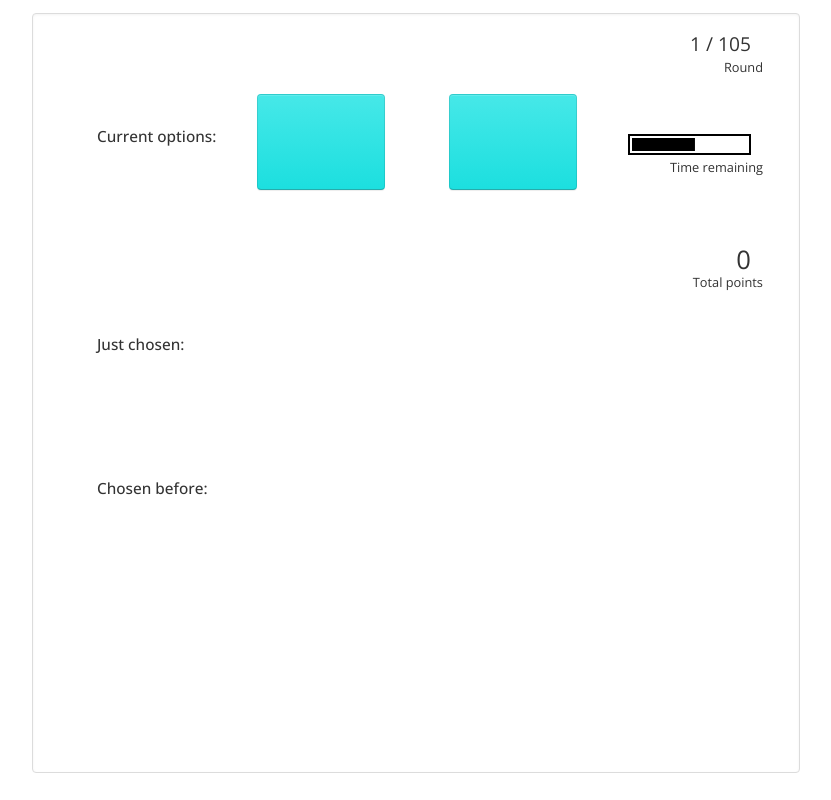
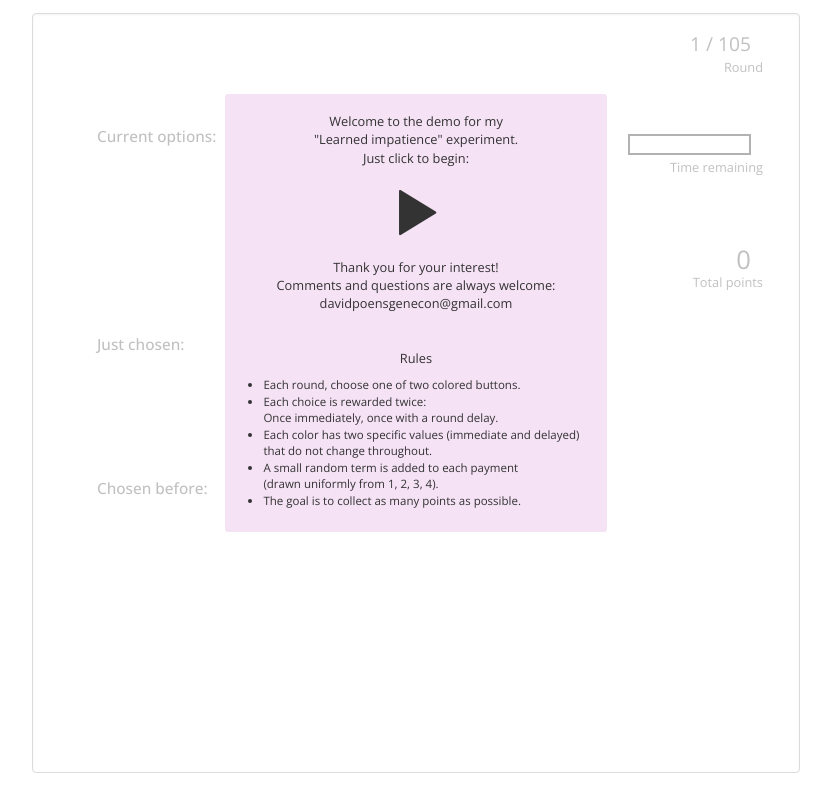
Before and after one commit to davidpoensgen/learned-impatience, a plain HTML site: page main.html in a window 1280 px wide. Shown: the whole page, without its empty margins (224-1055 px from the left). Drawn offline with nearby package versions, Linux system fonts and the light colour scheme.

Commit message:
Added start-screen, rules.

```diff
--- a/impatience.js
+++ b/impatience.js
@@ -1,4 +1,4 @@
-class impatience {
+class LearnedImpatience {
     constructor() {
         this.num_rounds = 105;
         this.round = 0;
@@ -25,13 +25,12 @@ class impatience {
 
     choose(side) {
         this.pause_timer();
-        let chosen_button = $('nothing');
-        let foregone_button = $('nothing');
-        if (side == 'left') {
+        let chosen_button, foregone_button;
+        if (side === 'left') {
             chosen_button = this.left_button;
             foregone_button = this.right_button;
             this.choice.push(this.sequence[this.round][0]);
-        } else if (side == 'right') {
+        } else if (side === 'right') {
             chosen_button = this.right_button;
             foregone_button = this.left_button;
             this.choice.push(this.sequence[this.round][1]);
--- a/main.html
+++ b/main.html
@@ -2,7 +2,7 @@
 <html lang="en">
 <head>
     <meta charset="UTF-8">
-    <title>Title</title>
+    <title>Learned Impatience: Demo</title>
     <!--<script src="https://cdnjs.cloudflare.com/ajax/libs/twitter-bootstrap/3.0.2/js/bootstrap.min.js"-->
     <!--        integrity="sha512-W8ycLBPqocJZbinDno6mq7cF+m88ALasCumLMkni7q/qVsFnyR6YGJKH/4vUKfnQyfe92rFY1ffgA4GXPJqrMg=="-->
     <!--        crossorigin="anonymous" referrerpolicy="no-referrer"></script>-->
@@ -168,7 +168,7 @@
             left: 25vw;
         }
 
-        .text-left{
+        .text_left{
             position: absolute;
             left: 5vw;
             font-size: 1.2vw;
@@ -178,7 +178,7 @@
             -webkit-user-select: none;
         }
 
-        .text-right{
+        .text_right{
             position: absolute;
             text-align: right;
             user-select: none;
@@ -308,10 +308,7 @@
             background-color: #844f98;
             border-color: #754687;
         }
-        /*</editor-fold>*/
 
-
-        /*<editor-fold desc="btn-info teal">*/
         .btn-info {
             background-color: #46e8e8;
             border-color: #46e8e8;
@@ -360,35 +357,97 @@
             border-color: #46e8e8;
         }
 
-
-
+        .start_task{
+            border-radius: .25vw;
+            position: absolute;
+            background:   #f5e2f5;
+            top: 6.25vw;
+            left: 15vw;
+            right: 15vw;
+            /*height: 6vw;*/
+            font-size: 1vw;
+            transition: opacity 1s;
+        }
+        .start_task .glyphicon{
+            font-size: 4vw;
+            cursor: pointer;
+        }
+        .start_task ul{
+            padding-right: 1vw;
+            padding-left: 3vw;
+            padding-bottom: 1vw;
+            font-size: .9vw;
+        }
 
     </style>
 </head>
 <body>
 
 <div class="impatience-container well">
-    <div class="options_label text-left">Current options:</div>
-    <div class="history0_label text-left">Just chosen:</div>
-    <div class="history1_label text-left">Chosen before:</div>
+    <div class="start_task text-center">
+        <br>
+        <span>
+            Welcome to the demo for my <br>
+            "Learned impatience" experiment. <br>
+            Just click to begin:
+        </span>
+        <br>
+        <br>
+        <span class="glyphicon glyphicon-play" onclick="start()"></span>
+        <br>
+        <br>
+        Thank you for your interest!<br>
+        Comments and questions are always welcome:<br>
+        davidpoensgenecon@gmail.com
+        <br>
+        <br>
+        <br>
+        <p>
+            Rules
+        </p>
+        <ul class="text-left pr-2">
+            <li>Each round, choose one of two colored buttons.</li>
+            <li>Each choice is rewarded twice:<br>
+                Once immediately, once with a round delay.</li>
+            <li>Each color has two specific values (immediate and delayed)
+                that do not change throughout.</li>
+            <li>A small random term is added to each payment <br>
+                (drawn uniformly from 1, 2, 3, 4).</li>
+            <li>The goal is to collect as many points as possible.</li>
+        </ul>
+    </div>
+
+    <div class="options_label text_left">Current options:</div>
+    <div class="history0_label text_left">Just chosen:</div>
+    <div class="history1_label text_left">Chosen before:</div>
 
 
-    <div class="round text-right"><span>1</span> / 105 </div>
-    <div class="round_label text-right">Round</div>
+    <div class="round text_right"><span>1</span> / 105 </div>
+    <div class="round_label text_right">Round</div>
 
-    <div class="timer_frame text-right"></div>
-    <div class="timer_label text-right">Time remaining</div>
+    <div class="timer_frame text_right"></div>
+    <div class="timer_label text_right">Time remaining</div>
 
-    <div class="score_label text-right">Total points </div>
-    <div class="score text-right">0</div>
+    <div class="score_label text_right">Total points </div>
+    <div class="score text_right">0</div>
 </div>
 
 <script src="impatience.js"></script>
 
 <script>
 
-    let imp = new impatience()
-    imp.start_round()
+
+    $('.impatience-container > :not(.start_task)').css({'opacity': .3, 'transition': 'opacity 1s'});
+
+    let task = new LearnedImpatience();
+
+    function start(){
+        $('.start_task').css('opacity', 0);
+        $('.impatience-container > :not(.start_task)').css('opacity', 1);
+        setTimeout(()=>{
+            task.start_round();
+        },2000);
+    }
 
 </script>
 
```
